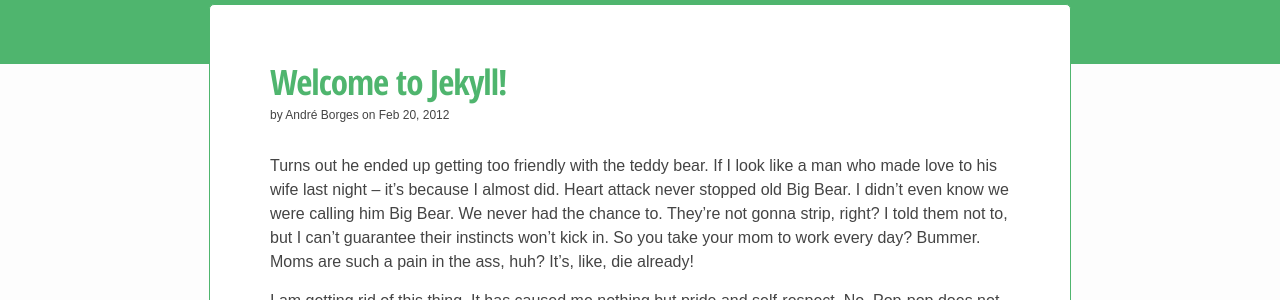
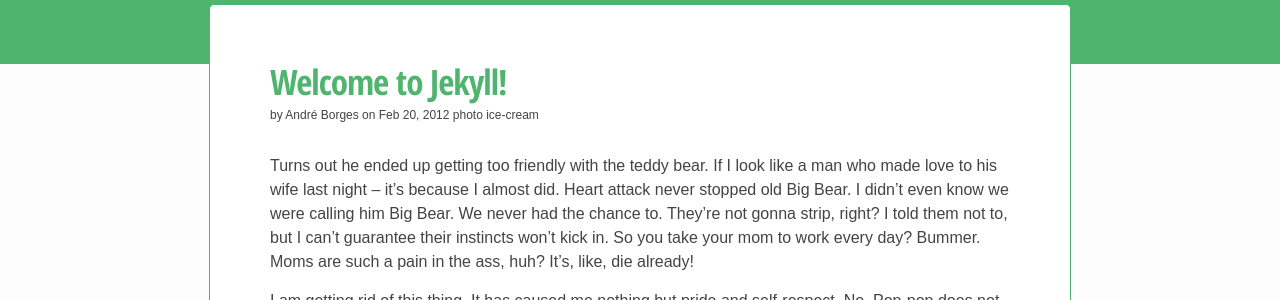
Before and after one commit to webwb/webwb.github.io, a Jekyll site: the page built from _posts/2013-06-20-welcome-to-jekyll copy 2.1.markdown, in a window 1280 px wide. Shown: the part 217-517 px from the top of the page. Built offline with Jekyll 4.4.1, drawn with Linux system fonts in a browser that asks for light colours.

Commit message:
added display of tags in posts

```diff
--- a/_layouts/post.html
+++ b/_layouts/post.html
@@ -5,8 +5,12 @@
 
   <header class="post-header">
     <h1 class="post-title">{{ page.title }}</h1>
-    <p class="post-meta">by {{ page.author }} on {{ page.date | date: "%b %-d, %Y" }}{% if page.author %}
-    {% endif %}{% if page.meta %} • {{ page.meta }} - {% endif %}</p>
+    <p class="post-meta">by {{ page.author }} on {{ page.date | date: "%b %-d, %Y" }}
+    {% if page.tags %}
+      {% for tag in page.tags %}
+        <span> {{ tag }}</span>
+      {% endfor %}
+    {% endif %}
   </header>
 
   <article class="post-content">
--- a/_posts/2013-06-20-welcome-to-jekyll copy 2.1.markdown
+++ b/_posts/2013-06-20-welcome-to-jekyll copy 2.1.markdown
@@ -5,6 +5,7 @@
 author: André Borges
 image: sample-subway-640x360.jpg
 categories: jekyll update
+tags: photo ice-cream
 ---
 Turns out he ended up getting too friendly with the teddy bear. If I look like a man who made love to his wife last night – it's because I almost did. Heart attack never stopped old Big Bear. I didn't even know we were calling him Big Bear. We never had the chance to. They're not gonna strip, right? I told them not to, but I can't guarantee their instincts won't kick in. So you take your mom to work every day? Bummer. Moms are such a pain in the ass, huh? It's, like, die already!
 
```
